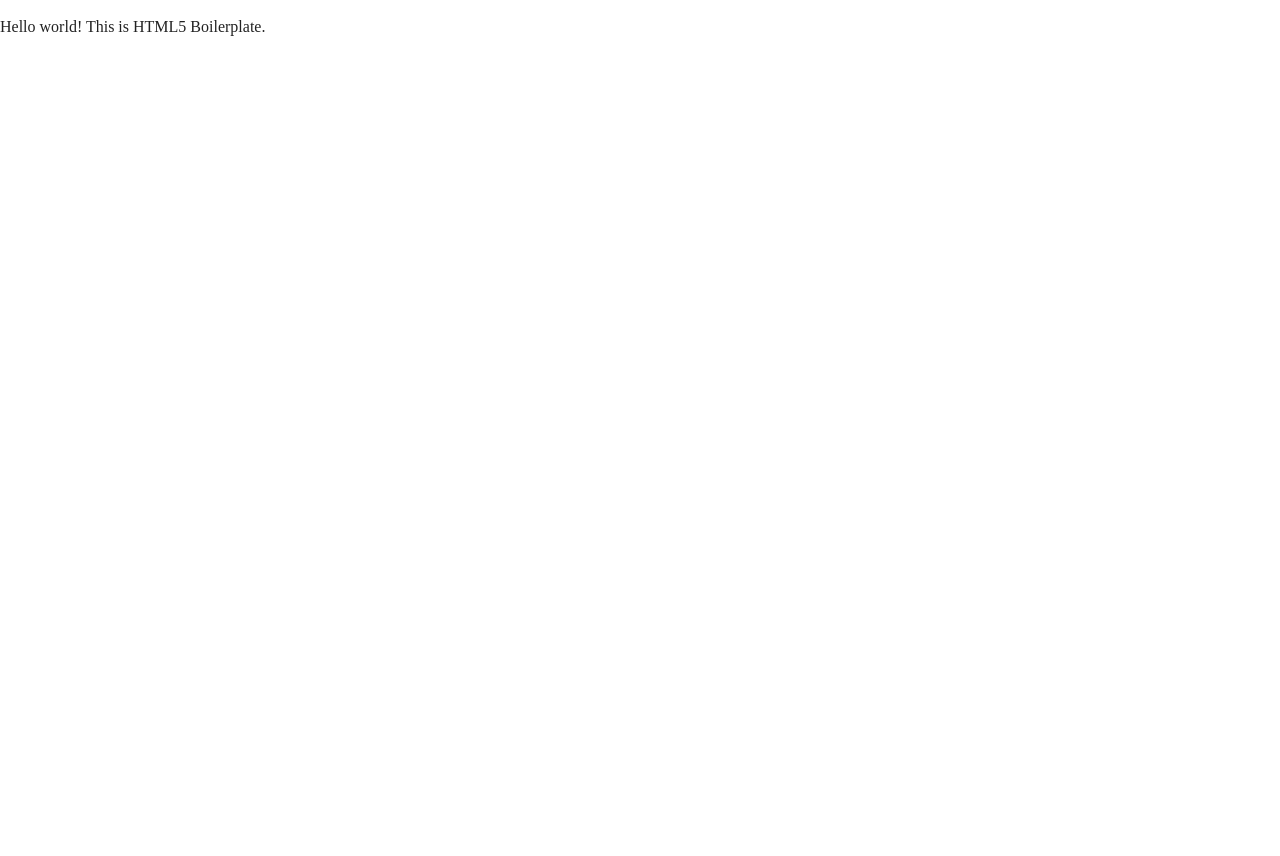
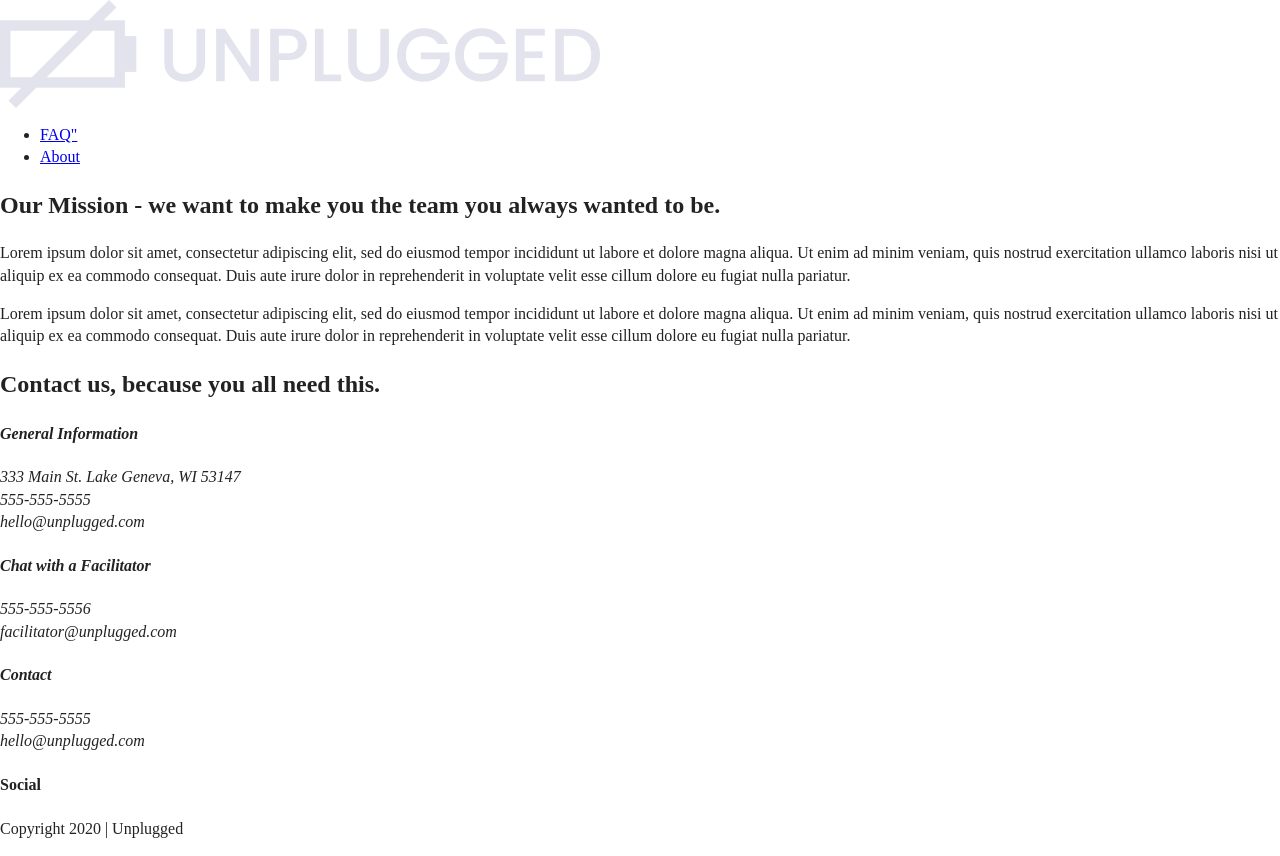
Before and after one commit to MandyHarmony/unplugged-retreat, a website: page about/index.html in a window 1280 px wide. Before the commit the page ends 800 px from the top, so only its background shows below. Drawn offline with Linux system fonts and the light colour scheme.

Commit message:
Added HTML to about page

```diff
--- a/about/index.html
+++ b/about/index.html
@@ -24,8 +24,103 @@
 
 <body>
 
-  <!-- Add your site or application content here -->
-  <p>Hello world! This is HTML5 Boilerplate.</p>
+  <header>
+    <div class="content-wrapper">
+      <a href="#">
+        <img src="../img/unpluggedlogo.png" alt="unplugged logo">
+      </a>
+      <div class="header-divider"></div>
+      <nav>
+        <ul>
+          <li><a href="../faq/index.html" target="_blank">FAQ"</a></li>
+          <li><a href="index.html">About</a></li>
+        </ul>
+      </nav>
+    </div>
+  </header>
+
+  <main>
+
+    <section class="mission">
+      <div class="content-wrapper">
+          <h2>Our Mission - we want to make you the team you always wanted to be.</h2>
+          <div class="mission-content">
+          <p>
+            Lorem ipsum dolor sit amet, consectetur adipiscing elit, sed do eiusmod tempor incididunt ut labore et
+            dolore magna aliqua. Ut enim ad minim veniam, quis nostrud exercitation ullamco laboris nisi ut aliquip
+            ex ea commodo consequat. Duis aute irure dolor in reprehenderit in voluptate velit esse cillum dolore eu
+            fugiat nulla pariatur.
+          </p>
+          <p>
+            Lorem ipsum dolor sit amet, consectetur adipiscing elit, sed do eiusmod tempor incididunt ut labore et
+            dolore magna aliqua. Ut enim ad minim veniam, quis nostrud exercitation ullamco laboris nisi ut aliquip
+            ex ea commodo consequat. Duis aute irure dolor in reprehenderit in voluptate velit esse cillum dolore eu
+            fugiat nulla pariatur.
+          </p>
+        </div>
+      </div> <!--- mission content wrapper ends -->
+    </section> <!-- contact info -->
+
+    <section class="map">
+      <figure>
+      </figure>
+    </section>
+
+<section class="contact-section">
+  <div class="content-wrapper">
+      <h2>Contact us, because you all need this.</h2>
+      <address class="contact-content">
+        <div>
+          <h4>General Information</h4>
+          <p>
+            333 Main St. Lake Geneva, WI 53147<br>
+            555-555-5555<br>
+            hello@unplugged.com
+          </p>
+        </div>
+        <div>
+          <h4>Chat with a Facilitator</h4>
+          <p>
+            555-555-5556<br>
+            facilitator@unplugged.com
+          </p>
+        </div>
+      </address> <!-- contact-content div ends -->
+    </div> <!-- contact content wrapper ends -->
+  </section>
+</main> <!-- main wrapper -->
+
+  <footer>
+    <div class="content-wrapper">
+      <div class="footer-content">
+        <address class="contact">
+          <h4>Contact</h4>
+          <p>
+            555-555-5555<br>
+            hello@unplugged.com
+          </p>
+        </address>
+        <div class="social">
+          <h4>Social</h4>
+          <div class="social-icons">
+              <p>
+                <a href="http://facebook.com/yoursite" target="_blank"></a>
+              </p>
+              <p>
+                <a href="http://twitter.com/yoursite" target="_blank"></a>
+              </p>
+              <p>
+                <a href="http://instagram.com/yoursite" target="_blank"></a>
+              </p>
+          </div>
+        </div>
+      </div> <!--- footer content ends --->
+    </div> <!-- footer content-wrapper ends -->
+
+    <div class="copyright">
+      <p>Copyright 2020  |  Unplugged</p>
+    </div>
+  </footer>
   <script src="../js/vendor/modernizr-3.11.2.min.js"></script>
   <script src="../js/plugins.js"></script>
   <script src="../js/main.js"></script>
```
